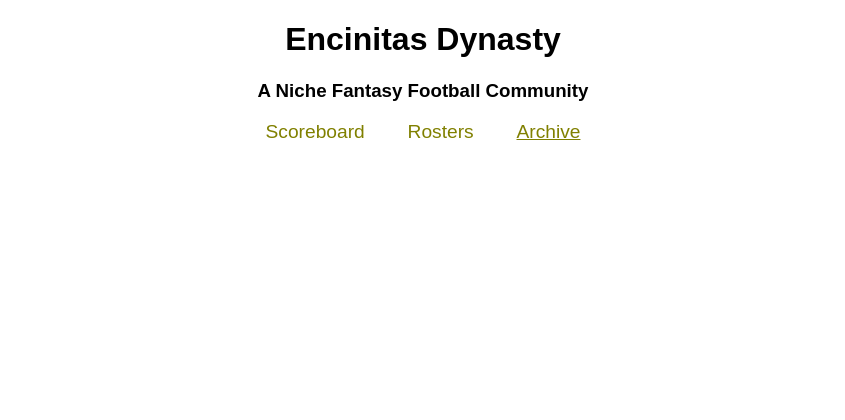
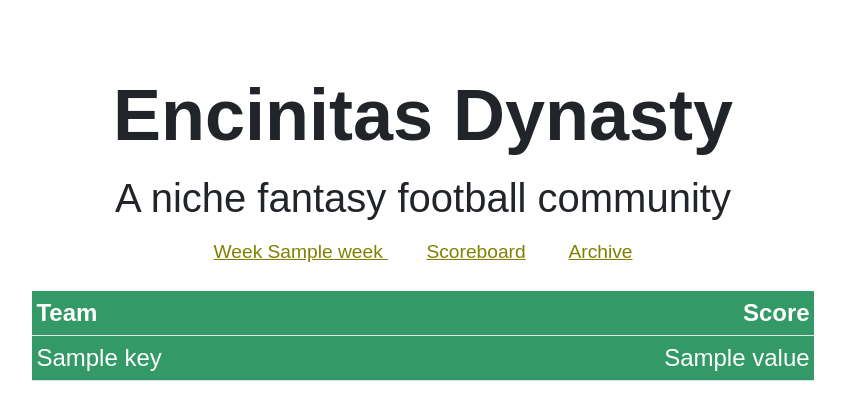
Before and after one commit to drewpgilmore/dynasty, a Flask app: template templates/index.html in a window 1280 px wide. Shown: the top 420 px of the page, without its empty margins (217-1062 px from the left). Run offline with Flask 2, Linux system fonts and the light colour scheme; the template is opened without the code that fills it: most values are stand-ins (such as "Sample title", 1, 10 or a date in 2020).

Commit message:
updated html and css for rendering table as well as general styling updates

```diff
--- a/static/css/main.css
+++ /dev/null
@@ -1,24 +0,0 @@
-body {
-    font-family: sans-serif;
-    text-align: center;
-}
-
-.headline {
-    font-weight: 500;
-}
-
-#scores-table {
-    margin-left: auto;
-    margin-right: auto;
-    size: 65%;
-    font-size: x-large;
-    justify-self: center;
-}
-
-a {
-    font-size: larger;
-    font-weight: 200;
-    color: olive;
-    margin-left: 1em;
-    margin-right: 1em;
-}
--- /dev/null
+++ b/static/main.css
@@ -0,0 +1,57 @@
+body {
+    font-family: sans-serif;
+    text-align: center;
+}
+
+.headline {
+    font-weight: 500;
+}
+
+#scores-table {
+    background-color: RGB(51,153,102);
+    color: white;
+    margin-top: 1em;
+    padding-left: 2em;
+    padding-right: 2em;
+    font-size: x-large;
+    justify-self: center;
+    width: 70%;
+}
+
+a {
+    font-size: larger;
+    font-weight: 200;
+    color: olive;
+    margin-left: 1em;
+    margin-right: 1em;
+}
+
+.display-2 {
+    margin-top: 1em;
+    font-weight: bold;
+}
+
+.input-group {
+    font-size: 20px;
+    margin-top: 0.5em;
+    margin-bottom: 0.5em;
+    margin-left: 0.25em;
+    width: 15%;
+}
+
+.input-group-addon {
+    margin-left: 0.5em,
+    margin-right: 0.5em
+}
+
+.team-col {
+    text-align: left;
+}
+
+.score-col {
+    text-align: right;
+}
+
+tr.header {
+    cursor:pointer;
+}
--- a/templates/base.html
+++ b/templates/base.html
@@ -1,61 +1,33 @@
-<!DOCTYPE html>
+<!doctype html>
 <html lang="en">
-<head>
-    <meta charset="UTF-8">
+  <head>
+    <meta charset="utf-8">
     <meta http-equiv="X-UA-Compatible" content="IE=edge">
-    <meta name="viewport" content="width=device-width, initial-scale=1.0">
-    <title>Encinitas Dynasty Archive</title>
-    <link rel="stylesheet" href="{{ url_for('static', filename='css/main.css') }}">
-    <!-- Latest compiled and minified CSS -->
-    <link rel="stylesheet" href="https://cdn.jsdelivr.net/npm/bootstrap@3.4.1/dist/css/bootstrap.min.css" integrity="sha384-HSMxcRTRxnN+Bdg0JdbxYKrThecOKuH5zCYotlSAcp1+c8xmyTe9GYg1l9a69psu" crossorigin="anonymous">
+    <meta name="viewport" content="width=device-width, initial-scale=1">
+    <!-- The above 3 meta tags *must* come first in the head; any other head content must come *after* these tags -->
+    <title>Encinitas Dynasty</title>
+    <!-- Bootstrap -->
+    <link href="https://cdn.jsdelivr.net/npm/bootstrap@5.2.1/dist/css/bootstrap.min.css" rel="stylesheet" integrity="sha384-iYQeCzEYFbKjA/T2uDLTpkwGzCiq6soy8tYaI1GyVh/UjpbCx/TYkiZhlZB6+fzT" crossorigin="anonymous">
+    <link rel="stylesheet" href="../static/main.css">
+    {% block head %}{% endblock %}
+  </head>
+  <body>
+    <p class="display-2">Encinitas Dynasty</p>
+    <p class="display-6">A niche fantasy football community</p>
+    <div>
+      <a href="{{ url_for('index') }}">{% block currentWeek %}{% endblock %}</a>
+      <a href="{{ url_for('scoreboard') }}">Scoreboard</a>
+      <a href="{{ url_for('archive') }}">Archive</a>
+    </div>
 
-</head>
-<body>
-    <h1 class="headline">Encinitas Dynasty Archive</h1>
-    <form class="form-inline" method="POST" action="{{ url_for('archive') }}">
-        <div class="form-group">
-          <div class="input-group">
-              <span class="input-group-addon">Year</span>
-                  <select name="year_select" class="selectpicker form-control">
-                    <option value="2021">2021</option>
-                    <option value="2020">2020</option>
-                    <option value="2019">2019</option>
-                    <option value="2018">2018</option>
-                    <option value="2017">2017</option>
-                    <option value="2016">2016</option>
-                    <option value="2015">2015</option>
-                  </select>
-          </div>
-          <div class="input-group">
-            <span class="input-group-addon">Week</span>
-                <select name="week_select" class="selectpicker form-control">
-                  <option value="1">1</option>
-                  <option value="2">2</option>
-                  <option value="3">3</option>
-                  <option value="4">4</option>
-                  <option value="5">5</option>
-                  <option value="6">6</option>
-                  <option value="7">7</option>
-                  <option value="8">8</option>
-                  <option value="9">9</option>
-                  <option value="10">10</option>
-                  <option value="11">11</option>
-                  <option value="12">12</option>
-                  <option value="13">13</option>
-                  <option value="14">14</option>
-                  <option value="15">15</option>
-                  <option value="16">16</option>
-                  <option value="17">17</option>
-                </select>
-        </div>
-          <button type="submit" class="btn btn-default">Go</button>
-        </div>
-      </form>
+    {% block body %}
+    {% endblock %}
 
-    {% block body %}{% endblock %}
-
-    <!-- Latest compiled and minified JavaScript -->
-    <script src="https://cdn.jsdelivr.net/npm/bootstrap@3.4.1/dist/js/bootstrap.min.js" integrity="sha384-aJ21OjlMXNL5UyIl/XNwTMqvzeRMZH2w8c5cRVpzpU8Y5bApTppSuUkhZXN0VxHd" crossorigin="anonymous"></script>
-
-</body>
+    <script src="https://cdn.jsdelivr.net/npm/bootstrap@5.2.1/dist/js/bootstrap.bundle.min.js" integrity="sha384-u1OknCvxWvY5kfmNBILK2hRnQC3Pr17a+RTT6rIHI7NnikvbZlHgTPOOmMi466C8" crossorigin="anonymous"></script>
+    <script>
+      $('.header').click(function(){
+        $(this).nextUntil('tr.header').slideToggle(1000);
+      });
+    </script>
+  </body>
 </html>
--- a/templates/index.html
+++ b/templates/index.html
@@ -1,19 +1,29 @@
-<!DOCTYPE html>
-<html lang="en">
-<head>
-    <meta charset="UTF-8">
-    <meta http-equiv="X-UA-Compatible" content="IE=edge">
-    <meta name="viewport" content="width=device-width, initial-scale=1.0">
-    <link rel="stylesheet" href="../static/css/main.css">
-    <title>Encinitas Dynasty</title>
-</head>
-<body>
-    <h1 class="ED-title">Encinitas Dynasty</h1>
-    <h3 class="ED-subtitle">A Niche Fantasy Football Community</h3>
-    <div>
-        <a>Scoreboard</a>
-        <a>Rosters</a>
-        <a href="{{ url_for('archive')}}">Archive</a>
-    </div>
-</body>
-</html>
+{% extends 'base.html' %}
+
+{% block head %}
+{% endblock %}
+
+{% block currentWeek %}
+
+Week {{ week }}
+
+{% endblock %}
+
+
+{% block body %}
+
+<div class="container-sm">
+    <table class="table table-sm" id="scores-table">
+        <thead>
+            <th scope="col" class="team-col">Team</th>
+            <th score="col" class="score-col">Score</th>
+        </thead>
+        {% for key, value in scores.items() %}
+        <tr>
+            <td class="team-col">{{ key }}</td>
+            <td class="score-col">{{ value }}</td>
+        </tr>
+        {% endfor %}
+    </table>
+</div>
+{% endblock %}
```
Also changed, not shown: templates/archive.html (+49 -9 lines), templates/scoreboard.html (added, +27 -0 lines).
